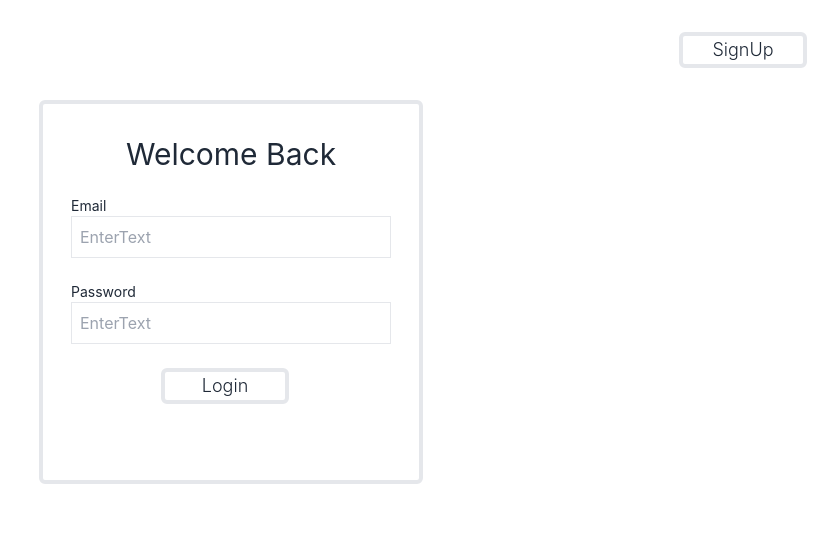
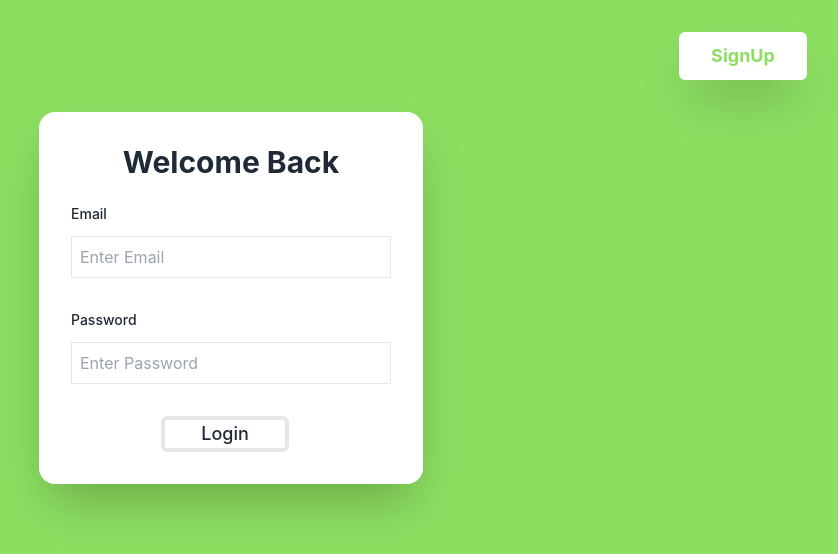
Before and after one commit to NGuyenHoang1872001/FinalProject-frontEnd, a React (Create React App) app: page /login in a window 1280 px wide. Shown: the top 554 px of the page, without its empty margins (409-1247 px from the left). Built offline with nearby package versions, Linux system fonts and the light colour scheme.

Commit message:
Setup frontEnd for Login and Sign In

```diff
--- a/src/API/UserAPI.js
+++ b/src/API/UserAPI.js
@@ -57,6 +57,12 @@ const handleGetOnePost = async (postId) => {
   const URL = `http://localhost:3001/routerAPI/getOnePost/${getPostId}`;
   const getOnePost = await axios.get(URL);
   return getOnePost.data;
+};
+
+const handleGetPostByAuthor = async (authorId) => {
+  const URl = `http://localhost:3001/routerAPI/getPostByAuthor/${authorId}`;
+  const getPost = await axios.get(URl);
+  return getPost.data;
 };
 
 const handleUpdatePost = async (payload, postId) => {
@@ -258,4 +264,5 @@ export {
   handleViewTransaction,
   handleGetComment,
   handleCreateComment,
+  handleGetPostByAuthor,
 };
--- a/src/component/LoginPage/LoginPage.js
+++ b/src/component/LoginPage/LoginPage.js
@@ -48,34 +48,35 @@ const Login = () => {
     }
   };
   return (
-    <div className="flex flex-col items-center">
-      <div className="ml-[80%] p-8">
+    <div className="flex flex-col items-center bg-[#8CDE61] hover:bg-[#8CDE61] h-[100vh]">
+      <div className="ml-[80%] p-8 ">
         {"/singUp" && (
           <RouteLink to={"/signUp"}>
-            <button className=" border-4 rounded-md w-32 text-lg font-light">
+            <button className=" h-12 rounded-md w-32 text-lg font-bold bg-[#ffff]  text-[#8CDE61] shadow-2xl ">
               SignUp
             </button>{" "}
           </RouteLink>
         )}
       </div>
+      <div className="bg-[#ffff] hover:bg-[#ffff] rounded-2xl shadow-2xl">
         <form onSubmit={handleSubmit(handleLogin)}>
-        <div className=" border-4 rounded-md p-8 w-96 h-96 flex flex-col items-center gap-6  ">
-          <p className="text-3xl">Welcome Back</p>
-          <div>
-            <p className="text-sm">Email</p>
+          <div className="  p-8 w-96 h-100 flex flex-col items-center gap-6  ">
+            <p className="text-3xl font-bold">Welcome Back</p>
+            <div className="mb-[8px]">
+              <p className="text-sm font-medium mb-3">Email</p>
               <input
-              className="border rounder-xl w-80 p-2 "
-              placeholder="EnterText"
+                className="border rounder-2xl w-80 p-2 "
+                placeholder="Enter Email"
                 {...register("email")}
               ></input>
               <span className="text-xs text-red">{errors?.email?.message}</span>
             </div>
 
-          <div>
-            <p className="text-sm">Password</p>
+            <div className="mb-[8px]">
+              <p className="text-sm font-medium mb-3">Password</p>
               <input
-              className="border rounder-xl w-80 p-2 "
-              placeholder="EnterText"
+                className="border rounder-2xl w-80 p-2 "
+                placeholder="Enter Password"
                 {...register("password")}
               ></input>
               <span className="text-xs text-red">
@@ -83,7 +84,7 @@ const Login = () => {
               </span>
             </div>
             <button
-            className="mr-3 border-4 rounded-md w-32 text-lg font-light"
+              className="mr-3 border-4 rounded-md w-32 text-lg font-medium"
               type="submit"
             >
               Login
@@ -91,6 +92,7 @@ const Login = () => {
           </div>
         </form>
       </div>
+    </div>
   );
 };
 
--- a/src/component/SignUpPage/SignUpPage.js
+++ b/src/component/SignUpPage/SignUpPage.js
@@ -38,23 +38,22 @@ const SignIn = () => {
     navigate("/login");
   };
   return (
-    <div className="flex flex-col items-center">
-      <div className="ml-[70%]">
+    <div className="flex flex-col items-center  bg-[#8CDE61] hover:bg-[#8CDE61] h-[100vh]">
       <div className="ml-[80%] p-8">
         {"/login" && (
           <RouteLink to={"/login"}>
-              <button className=" mr-3 border-4 rounded-md w-32 text-lg font-light ">
+            <button className=" h-12 rounded-md w-32 text-lg font-bold bg-[#ffff]  text-[#8CDE61] shadow-2xl ">
               Login
             </button>{" "}
           </RouteLink>
         )}
       </div>
-      </div>
+      <div className="bg-[#ffff] hover:bg-[#ffff] rounded-2xl shadow-2xl h-[80vh]">
         <form onSubmit={handleSubmit(handleRegister)}>
-        <div className=" border-4 rounded-md p-8 w-96 h-96 flex flex-col gap-6 h-70% items-center">
-          <p className="text-3xl">Sign Up</p>
-          <div>
-            <p className="text-sm">FirstName</p>
+          <div className="  p-8 w-96 h-[85px] flex flex-col gap-6 items-center">
+            <p className="text-3xl font-bold ">Sign Up</p>
+            <div className="mb-[8px]">
+              <p className="text-sm font-medium mb-3">FirstName</p>
               <input
                 className="border rounder-lg w-80 p-2 mt-[10px]"
                 placeholder="FirstName"
@@ -64,8 +63,8 @@ const SignIn = () => {
                 {errors?.firstName?.message}
               </span>
             </div>
-          <div>
-            <p lassName="text-sm">LastName</p>
+            <div className="mb-[8px]">
+              <p lassName="text-sm font-medium mb-3">LastName</p>
               <input
                 className="border rounder-xl w-80 p-2 mt-[10px]"
                 placeholder="LastName"
@@ -75,17 +74,19 @@ const SignIn = () => {
                 {errors?.lastName?.message}
               </span>
             </div>
-          <div>
-            <p lassName="text-sm">Email</p>
+            <div className="mb-[8px]">
+              <p lassName="text-sm font-medium mb-3">Email</p>
               <input
                 className="border rounder-xl w-80 p-2 mt-[10px]"
                 placeholder="Email"
                 {...register("email")}
               ></input>
-            <span className=" text-xs text-red">{errors?.email?.message}</span>
+              <span className=" text-xs text-red">
+                {errors?.email?.message}
+              </span>
             </div>
-          <div>
-            <p lassName="text-sm">Password</p>
+            <div className="mb-[8px]">
+              <p lassName="text-sm font-medium mb-3">Password</p>
               <input
                 className="border rounder-xl w-80 p-2 mt-[10px]"
                 placeholder="Password"
@@ -98,7 +99,7 @@ const SignIn = () => {
 
             <div>
               <button
-              className="mr-3 border-4 rounded-md w-32 text-lg font-light"
+                className="mr-3 border-4 rounded-md w-32 text-lg font-medium"
                 type="submit"
               >
                 SingUp
@@ -107,6 +108,7 @@ const SignIn = () => {
           </div>
         </form>
       </div>
+    </div>
   );
 };
 
--- a/src/container/Account/AccountDetail.js
+++ b/src/container/Account/AccountDetail.js
@@ -1,13 +1,21 @@
 import { useSelector } from "react-redux";
 import { handleGetDetailUser } from "../../API/UserAPI";
 import { useEffect, useState } from "react";
+import { handleGetPostByAuthor } from "../../API/UserAPI";
 const AccountDetail = () => {
   const userloggedin = useSelector((state) => state.auth.id);
   const [detailUser, setDetailUSer] = useState();
+  const [postAuthor, setPostAuthor] = useState();
   console.log(
-    "🚀 ~ file: AccountDetail.js ~ line 7 ~ AccountDetail ~ detailUser",
-    detailUser
+    "🚀 ~ file: AccountDetail.js ~ line 9 ~ AccountDetail ~ postAuthor",
+    postAuthor
   );
+  const getPostbyAuthor = async () => {
+    try {
+      const response = await handleGetPostByAuthor(userloggedin);
+      setPostAuthor(response);
+    } catch (error) {}
+  };
 
   const findDetailUser = async () => {
     try {
@@ -18,6 +26,7 @@ const AccountDetail = () => {
   };
   useEffect(() => {
     findDetailUser();
+    getPostbyAuthor();
   }, []);
 
   return (
@@ -32,6 +41,14 @@ const AccountDetail = () => {
             </p>
           </div>
         ))}
+
+      {postAuthor &&
+        postAuthor.map((postData) => (
+          <div>
+            <p>{postData.title}</p>
+            <img src={postData.cover}></img>
+          </div>
+        ))}
     </div>
   );
 };
--- a/src/container/Create/createPost.js
+++ b/src/container/Create/createPost.js
@@ -5,10 +5,9 @@ import InputForm from "../../component/input/input";
 import { handleCreatePost } from "../../API/UserAPI";
 import { useSelector } from "react-redux";
 import { storage } from "../../service/fireBase";
-import { ref, uploadBytes, listAll, getDownloadURL } from "firebase/storage";
+import { ref, uploadBytes } from "firebase/storage";
 import { useEffect, useState } from "react";
 import { useNavigate } from "react-router-dom";
-import { v4 } from "uuid";
 import handleGetDownloadToken from "../../API/Firebase";
 
 const schemaValidation = yup.object().shape({
@@ -34,6 +33,12 @@ const CreatePost = () => {
   const authLogin = useSelector((state) => state.auth.id);
   const createPost = async (data) => {
     try {
+      if (picture != null) {
+        const imageRef = ref(storage, `images/${picture.name}`);
+        uploadBytes(imageRef, picture).then(() => {
+          alert("create Post SuccessFull");
+        });
+      }
       const pictureName = picture.name;
       const responseFirebase = await handleGetDownloadToken(pictureName);
       const token = responseFirebase.downloadTokens;
@@ -48,13 +53,6 @@ const CreatePost = () => {
       const payload = { author, title, cover, store };
 
       const response = await handleCreatePost(payload);
-
-      if (picture != null) {
-        const imageRef = ref(storage, `images/${(picture.name, author)}`);
-        uploadBytes(imageRef, picture).then(() => {
-          alert("create Post SuccessFull");
-        });
-      }
 
       navigate("/");
     } catch (error) {
--- a/src/container/postContainer.js
+++ b/src/container/postContainer.js
@@ -20,6 +20,10 @@ const PostContainer = () => {
   const authLogin = useSelector((state) => state.auth.id);
   const navigate = useNavigate();
   const [post, setPost] = useState([]);
+  console.log(
+    "🚀 ~ file: postContainer.js ~ line 23 ~ PostContainer ~ post",
+    post
+  );
   const [postId, setPostId] = useState([]);
   console.log(
     "🚀 ~ file: postContainer.js ~ line 24 ~ PostContainer ~ postId",
@@ -94,28 +98,32 @@ const PostContainer = () => {
     }
   };
 
-  const createPost = () => {
-    navigate("/createPost");
-  };
-
   useEffect(() => {
     getAllPost();
     getPostId();
   }, []);
 
   return (
-    <div className="flex flex-col p-[20px] items-center">
-      <div>
-        <button className="btn btn-success" onClick={() => createPost()}>
-          Create Post
-        </button>
-      </div>
-      <div>
+    <div className="flex flex-col pl-[20px] pr-[20px] ">
+      <div className="mt-3">
         {post.data &&
           post.data.map((rows) => (
-            <div className="border m-[20px] rounded w-[80vw] relative">
+            <div className="border mb-[20px] rounded w-[80vw] relative">
               <div className="p-[20px]">
-                <p key={rows._id}>{rows.title}</p>
+                <div className="flex flex-row mb-[20px]">
+                  <div className="avatar">
+                    <div className="w-12  rounded-full ring ring-primary ring-offset-base-100 ring-offset-2">
+                      <img src="https://placeimg.com/192/192/people" />
+                    </div>
+                  </div>
+                  <p className="ml-[10px] font-medium">
+                    {rows.author.firstName} {rows.author.lastName}
+                  </p>
+                </div>
+
+                <p key={rows._id} className="ml-7">
+                  {rows.title}
+                </p>
                 <div className="mt-[20px] mb-8">
                   <img
                     src={rows.cover}
--- a/src/container/sidebarContainer.js
+++ b/src/container/sidebarContainer.js
@@ -9,6 +9,9 @@ const SideBar = () => {
           </li>
           <li className="hover-bordered">
             <Link to={"/viewOwnerStore"}>Store</Link>
+          </li>
+          <li className="hover-bordered">
+            <Link to={"/createPost"}>Create Post</Link>
           </li>
           <li className="hover-bordered">
             <a>Fllowing </a>
```
Lines whose indentation alone changed are shown as unchanged.
